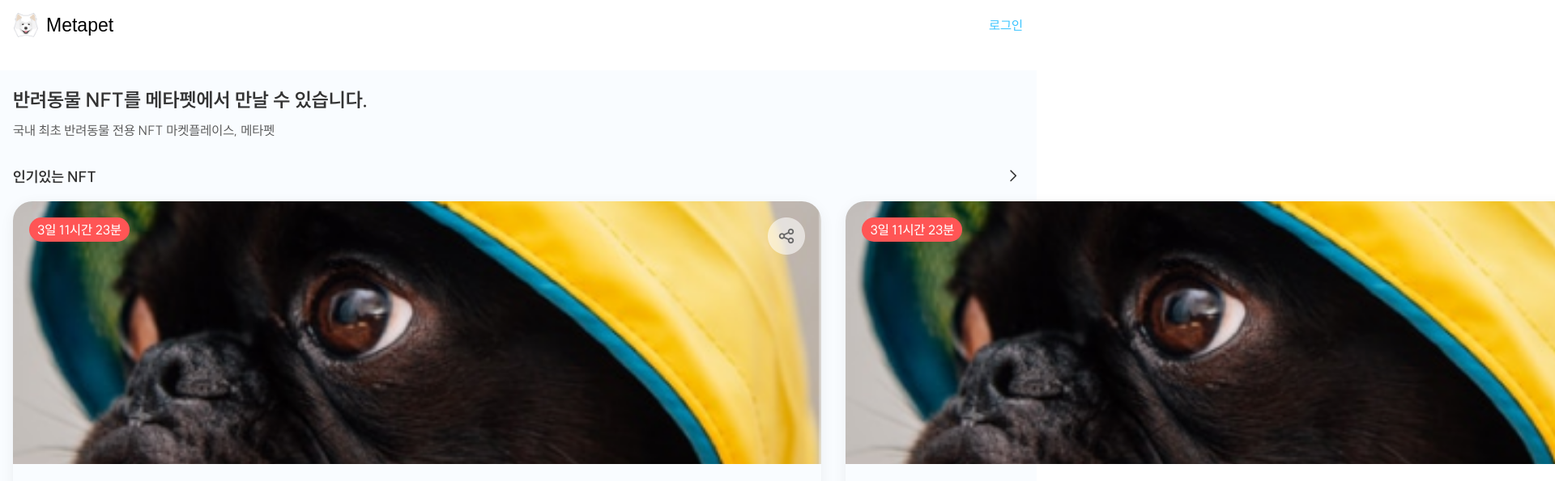
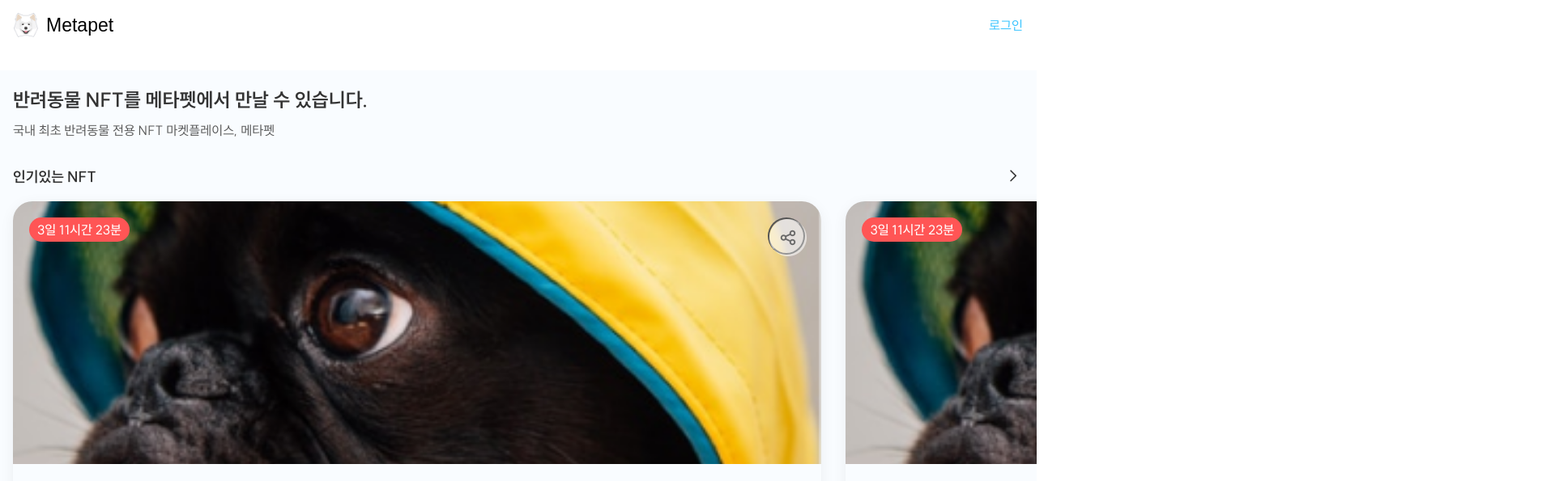
Before and after one commit to KimDongSin/metaPetShop, a React (Create React App) app: page / in a window 1280 px wide. Shown: the top 595 px of the page at 81% size, 1920 px wide, since content can reach past the window. Built offline with nearby package versions, Linux system fonts and the light colour scheme; the HTML template or start-up script is replaced by a standard one.

Commit message:
reset.css 경로변경

```diff
--- a/src/App.js
+++ b/src/App.js
@@ -1,4 +1,4 @@
-import './App.css';
+import './global/reset.css';
 import "./global/font.css";
 import Footer from './components/layout/Footer';
 import Header from './components/layout/Header';
--- a/src/global/reset.css
+++ b/src/global/reset.css
@@ -146,3 +146,7 @@ a {
 li {
   list-style-type: none;
 }
+
+#root{
+  overflow: hidden;
+}
```
